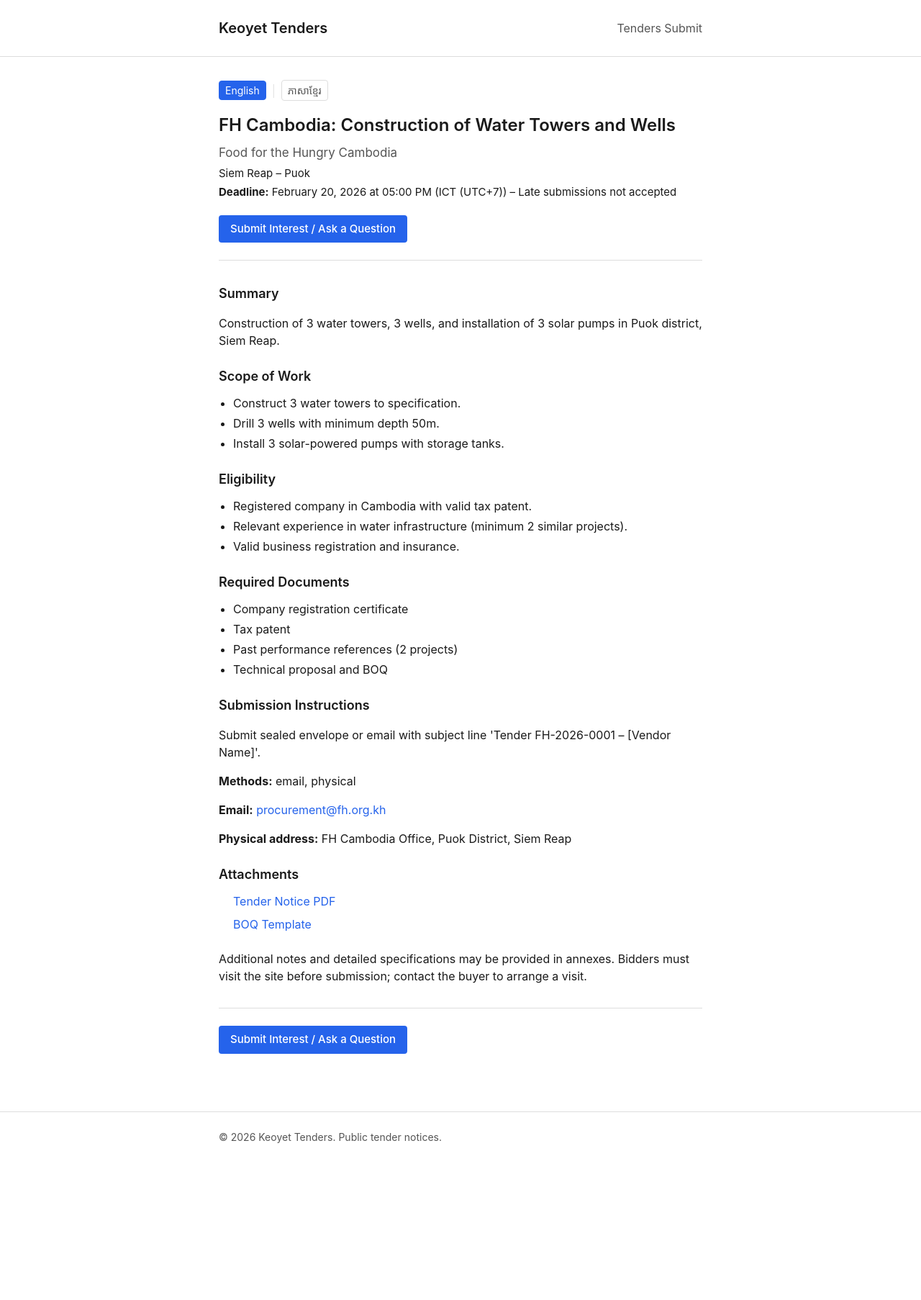
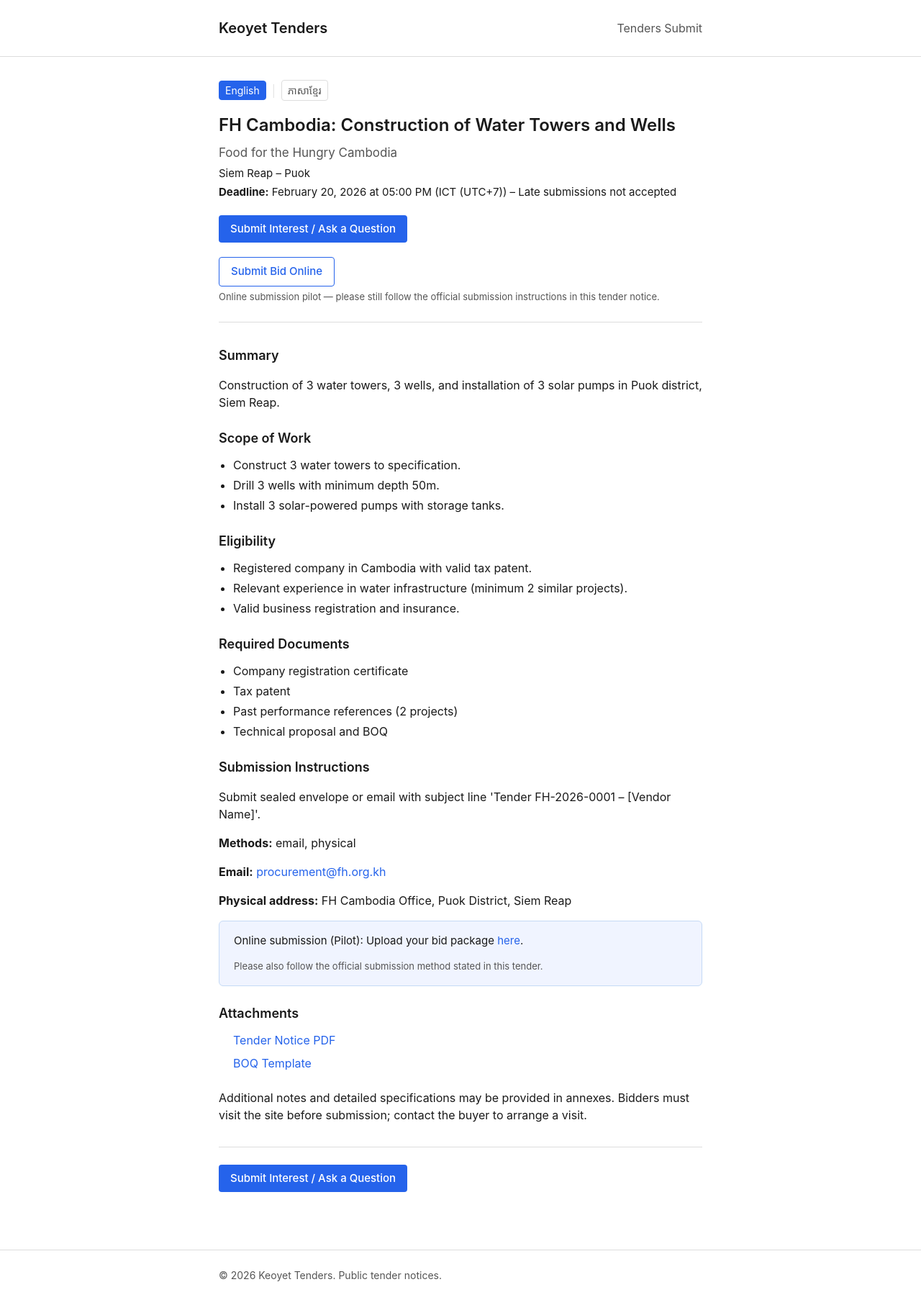
Before and after one commit to nuonsinoeunsamnang/Keoyet, a Jekyll site: the page built from _tenders/fh-2026-0001.md, in a window 1280 px wide. Shown: the whole page at 72% size. Built offline with Jekyll 4.4.1, drawn with Linux system fonts in a browser that asks for light colours; before the commit the page ends 1614 px from its top, so only the background shows below that.

Commit message:
add submit tender button for vendor to submit

```diff
--- a/_config.yml
+++ b/_config.yml
@@ -20,6 +20,12 @@
     values:
       layout: tender
 
+# Vendor bid form (online submission pilot) – shared default; override per tender if needed
+vendor_bid_form:
+  base_url: "https://tally.so/r/eqB96x"
+  # Embed iframe (same form, for /submit-bid/:slug/ pages)
+  embed_src: "https://tally.so/embed/eqB96x?alignLeft=1&hideTitle=1&transparentBackground=1&dynamicHeight=1&formEventsForwarding=1"
+
 # Build
 markdown: kramdown
 highlighter: rouge
--- a/_layouts/tender.html
+++ b/_layouts/tender.html
@@ -67,6 +67,35 @@
       </p>
       {% else %}
       <p class="tender-cta-note"><span class="tender-lang-en">Vendor response form not available.</span><span class="tender-lang-km">ទម្រង់ឆ្លើយតបរបស់អ្នកផ្គត់ផ្គង់មិនមាន។</span></p>
+      {% endif %}
+
+      {% assign bid_base = page.vendor_bid_form.base_url | default: site.vendor_bid_form.base_url | default: "" | strip %}
+      {% assign bid_enabled = page.vendor_bid_form.enabled | default: false %}
+      {% assign bid_url = "" %}
+      {% if bid_enabled and bid_base != "" and page.tender_id and page.tender_id != "" %}
+        {% if bid_base contains "?" %}
+          {% assign bid_url = bid_base | append: "&tender_id=" | append: page.tender_id %}
+        {% else %}
+          {% assign bid_url = bid_base | append: "?tender_id=" | append: page.tender_id %}
+        {% endif %}
+        {% assign bid_url = bid_url | append: "&source=keoyet_tender_page" %}
+        {% if page.tender_ref and page.tender_ref != "" %}
+          {% assign ref_safe = page.tender_ref | replace: "&", "%26" | replace: "=", "%3D" %}
+          {% assign bid_url = bid_url | append: "&tender_ref=" | append: ref_safe %}
+        {% endif %}
+        {% if page.title and page.title != "" %}
+          {% assign title_safe = page.title | replace: "&", "%26" | replace: "=", "%3D" | replace: " ", "+" %}
+          {% assign bid_url = bid_url | append: "&tender_title=" | append: title_safe %}
+        {% endif %}
+        {% assign bid_page_url = "/submit-bid/" | append: page.slug | append: "/" | relative_url %}
+      {% endif %}
+      {% if bid_url != "" %}
+      <div class="tender-pilot">
+        <p class="tender-cta">
+          <a class="btn btn-secondary" href="{{ bid_page_url }}">Submit Bid Online</a>
+        </p>
+        <p class="tender-pilot-note">Online submission pilot — please still follow the official submission instructions in this tender notice.</p>
+      </div>
       {% endif %}
     </header>
 
@@ -209,6 +238,12 @@
         {% endif %}
       </p>
       {% endif %}
+      {% if bid_url != "" %}
+      <div class="callout callout-pilot">
+        <p><span class="tender-lang-en">Online submission (Pilot): Upload your bid package <a href="{{ bid_page_url }}">here</a>.</span><span class="tender-lang-km">ដាក់ជាមតិអនឡាញ (ជំនាន់ពិសោធ)៖ ផ្ទុកឯកសារជាមតិរបស់អ្នក <a href="{{ bid_page_url }}">នៅទីនេះ</a>។</span></p>
+        <p class="tender-pilot-note">Please also follow the official submission method stated in this tender.</p>
+      </div>
+      {% endif %}
     </section>
 
     {% if page.commercial_terms and page.commercial_terms.bid_validity_days or page.commercial_terms.warranty or page.commercial_terms.payment_terms or page.commercial_terms.currency %}
--- a/assets/css/main.css
+++ b/assets/css/main.css
@@ -329,6 +329,29 @@
   margin-top: 2rem;
   padding-top: 1.5rem;
   border-top: 1px solid var(--color-border);
+}
+
+/* Pilot: Submit Bid Online */
+.tender-pilot {
+  margin-top: 1rem;
+}
+
+.tender-pilot .tender-cta {
+  margin-bottom: 0.35rem;
+}
+
+.tender-pilot-note {
+  margin: 0;
+  font-size: 0.8125rem;
+  color: var(--color-text-muted);
+}
+
+.callout-pilot {
+  margin-top: 1rem;
+}
+
+.callout-pilot .tender-pilot-note {
+  margin-top: 0.5rem;
 }
 
 .tender-section {
@@ -670,3 +693,44 @@
     min-height: 800px;
   }
 }
+
+/* Submit bid page (tender title + embedded Tally form) */
+.submit-bid-page {
+  padding-bottom: 3rem;
+}
+.submit-bid-header {
+  margin-bottom: var(--spacing);
+}
+.submit-bid-back {
+  margin-bottom: 0.5rem;
+}
+.submit-bid-back a {
+  color: var(--color-text-muted);
+  text-decoration: none;
+}
+.submit-bid-back a:hover {
+  color: var(--color-primary);
+}
+.submit-bid-title {
+  font-size: 1.5rem;
+  font-weight: 600;
+  margin: 0 0 0.25rem;
+}
+.submit-bid-meta {
+  margin: 0;
+  color: var(--color-text-muted);
+  font-size: 0.9375rem;
+}
+.submit-bid-form-wrap {
+  margin: var(--spacing) 0;
+  min-height: 400px;
+}
+.submit-bid-form-wrap iframe {
+  display: block;
+  border: 0;
+}
+.submit-bid-note {
+  margin-top: var(--spacing);
+  font-size: 0.9375rem;
+  color: var(--color-text-muted);
+}
```
Also changed, not shown: _layouts/tender_bid_form.html (added, +66 -0 lines), _templates/tender.md (+5 -0 lines), _tenders/fh-2026-0001.md (+4 -0 lines), _tenders/wfp-2026-0002.md (+4 -0 lines), submit-bid/fh-2026-0001.md (added, +3 -0 lines), submit-bid/wfp-2026-0002.md (added, +3 -0 lines), README.md.
